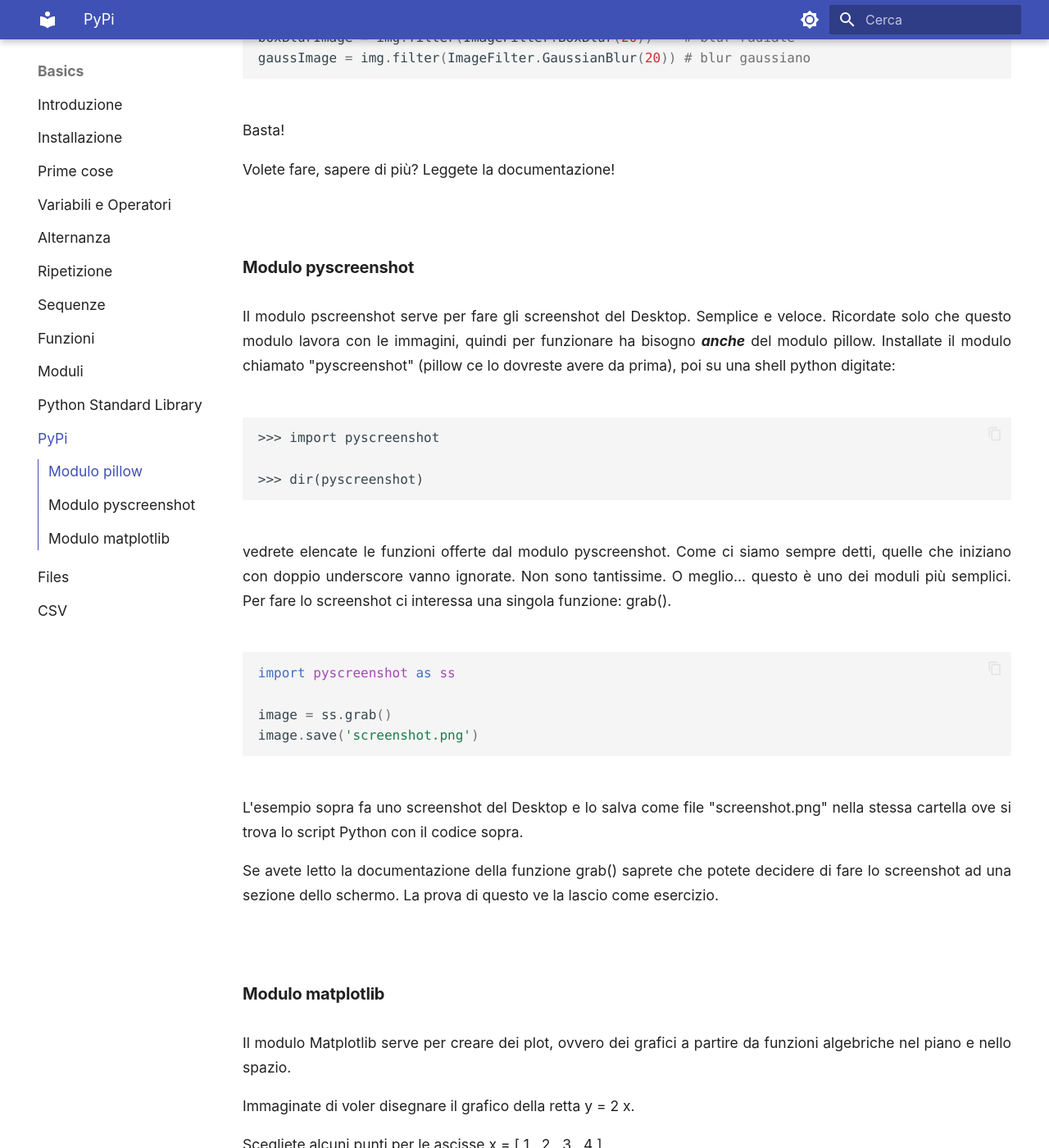
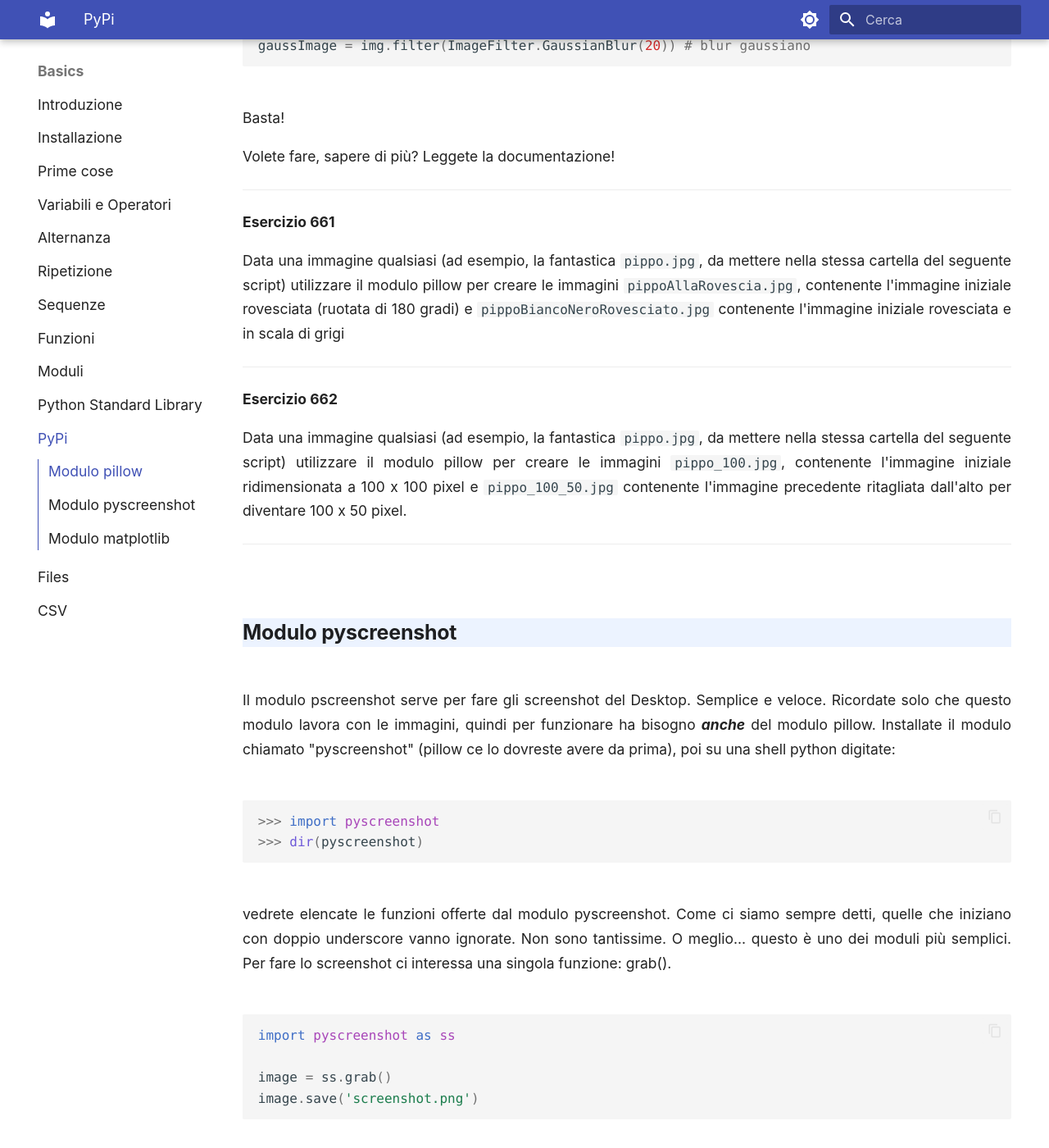
Before and after one commit to adjamhub/pyhandouts, an MkDocs documentation site: the page built from docs/basics/106_pypi.md, in a window 1280 px wide and 1400 px high, scrolled down 4589 px. Shown: the whole window at 82% size. Built offline with MkDocs 1.6.1 and Material for MkDocs 9.7.7, drawn with Linux system fonts in a browser that asks for light colours; some of the changed text lies outside the part shown.

Commit message:
esercizi per i moduli pypi

````diff
--- a/docs/basics/106_pypi.md
+++ b/docs/basics/106_pypi.md
@@ -45,7 +45,7 @@
 
 
 <!-- ############################################################################################ -->
-### Modulo pillow
+## Modulo pillow
 
 
 Il modulo Pillow è considerato il modulo standard per la manipolazione delle immagini in Python.
@@ -98,7 +98,7 @@
 Per ritagliare una immagine (crop) occorre utilizzare il metodo: `Image.crop( (left, upper, right, lower) )`
 
 
-``` py title="ritaglia l'immagine iniziale"
+``` python
 # ritagliamo l'immagine da (0,0) in alto a sx a (300,300) in basso a dx
 croppedImage = img.crop((0,0,300,300))
 ```
@@ -131,9 +131,27 @@
 Volete fare, sapere di più? Leggete la documentazione!
 
 
+------------------------------------------------------------------------------------------------
+
+**Esercizio 661**
+
+Data una immagine qualsiasi (ad esempio, la fantastica `pippo.jpg`, da mettere nella stessa cartella del seguente script) utilizzare il modulo pillow
+per creare le immagini `pippoAllaRovescia.jpg`, contenente l'immagine iniziale rovesciata (ruotata di 180 gradi) e `pippoBiancoNeroRovesciato.jpg` contenente
+l'immagine iniziale rovesciata e in scala di grigi
+
+------------------------------------------------------------------------------------------------
+
+**Esercizio 662**
+
+Data una immagine qualsiasi (ad esempio, la fantastica `pippo.jpg`, da mettere nella stessa cartella del seguente script) utilizzare il modulo pillow
+per creare le immagini `pippo_100.jpg`, contenente l'immagine iniziale ridimensionata a 100 x 100 pixel e `pippo_100_50.jpg` contenente l'immagine precedente
+ritagliata dall'alto per diventare 100 x 50 pixel.
+
+------------------------------------------------------------------------------------------------
+
 
 <!-- ############################################################################################ -->
-### Modulo pyscreenshot
+## Modulo pyscreenshot
 
 
 Il modulo pscreenshot serve per fare gli screenshot del Desktop.
@@ -143,10 +161,10 @@
 dovreste avere da prima), poi su una shell python digitate:
 
 
-    >>> import pyscreenshot
-
-    >>> dir(pyscreenshot)
-
+``` python
+>>> import pyscreenshot
+>>> dir(pyscreenshot)
+```
 
 vedrete elencate le funzioni offerte dal modulo pyscreenshot. Come ci
 siamo sempre detti, quelle che iniziano con doppio underscore vanno
@@ -172,9 +190,24 @@
 prova di questo ve la lascio come esercizio.
 
 
+------------------------------------------------------------------------------------------------
+
+**Esercizio 671**
+
+Utilizzare il modulo `pyscreenshot` per fare uno screenshot dello schermo, ridimensionarlo a 800 x 600 pixel e modificarlo in scala di grigi.
+Salvare l'immagine ottenuta.
+
+------------------------------------------------------------------------------------------------
+
+**Esercizio 672**
+
+Utilizzare i moduli `time` e `pyscreenshot` per fare uno screenshot del desktop vuoto: una volta eseguito, il programma fornirà 5 secondi al'utente prima di fare lo screenshot,
+in modo tale da fornirgli il tempo di *liberare* lo schermo.
+
+------------------------------------------------------------------------------------------------
 
 <!-- ############################################################################################ -->
-### Modulo matplotlib
+## Modulo matplotlib
 
 
 Il modulo Matplotlib serve per creare dei plot, ovvero dei grafici a
@@ -321,6 +354,24 @@
 
 Se proprio volete imparare... basta solo fare un po' di esercizio :)
 
+
+------------------------------------------------------------------------------------------------
+
+**Esercizio 681**
+
+Provate a realizzare una coppia di grafici secondo le seguenti specifiche: sulle ascisse ci vanno le date delle valutazioni e sull'ordinata i voti ottenuti.
+Il primo grafico rappresenta i voti di una materia a vostra scelta, mentre il secondo è la riga orizzontale fissa che rappresenta la sufficienza.
+Visualizzare entrambi nello stesso plot.
+
+------------------------------------------------------------------------------------------------
+
+**Esercizio 682**
+
+Ci penso...
+
+------------------------------------------------------------------------------------------------
+
+
 <br>
 <br>
 <br>
````
